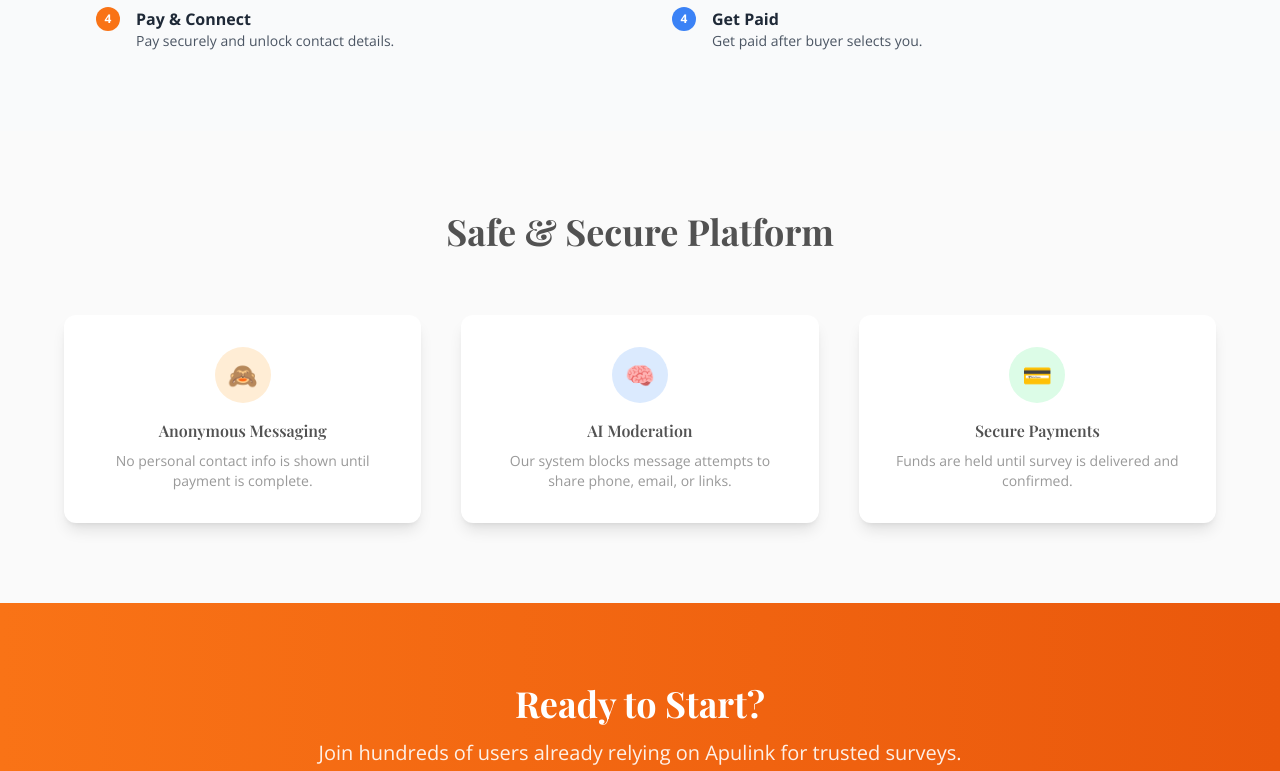
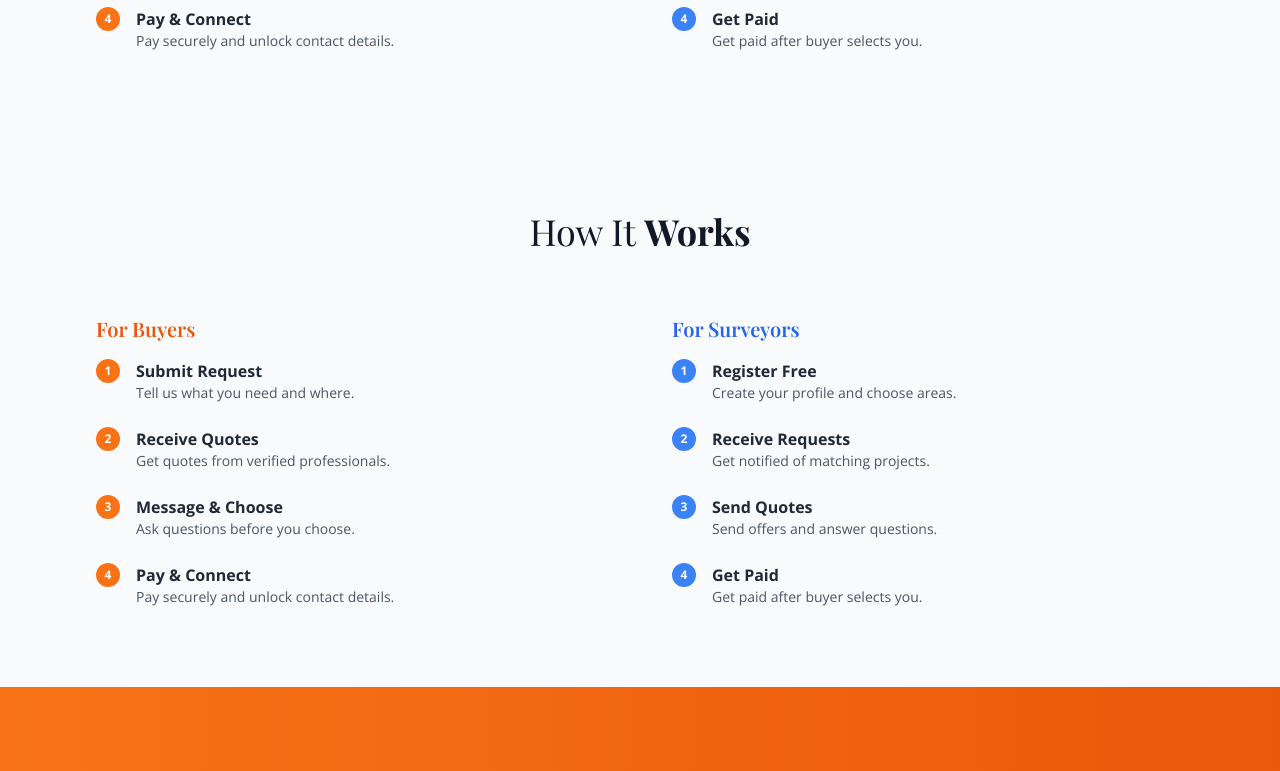
Before and after one commit to Geppix140269/PropertyProsDB, a Next.js app: page / in a window 1280 px wide. Shown: the part 1520-2291 px from the top of the page. Built offline with nearby package versions, Linux system fonts and the light colour scheme; a web font is replaced by a local one.

Commit message:
Update SecurityFeatures.tsx

```diff
--- a/app/components/home/SecurityFeatures.tsx
+++ b/app/components/home/SecurityFeatures.tsx
@@ -1,63 +1,93 @@
-// components/home/SecurityFeatures.tsx
+// components/home/HowItWorks.tsx
 'use client'
 
-import { useLanguage } from '@/app/providers/language-provider'
+import { motion } from 'framer-motion'
 
-export default function SecurityFeatures() {
-  const { t } = useLanguage()
-
-  const features = [
-    {
-      icon: '🙈',
-      title: t('Anonymous Messaging', 'Messaggistica Anonima'),
-      desc: t(
-        'No personal contact info is shown until payment is complete.',
-        'Nessun contatto viene mostrato fino al pagamento.'
-      ),
-      color: 'bg-orange-100 text-orange-600'
-    },
-    {
-      icon: '🧠',
-      title: t('AI Moderation', 'Moderazione Automatica'),
-      desc: t(
-        'Our system blocks message attempts to share phone, email, or links.',
-        'Blocchiamo messaggi con numeri, email o link prima del pagamento.'
-      ),
-      color: 'bg-blue-100 text-blue-600'
-    },
-    {
-      icon: '💳',
-      title: t('Secure Payments', 'Pagamenti Sicuri'),
-      desc: t(
-        'Funds are held until survey is delivered and confirmed.',
-        'Il pagamento viene trattenuto fino alla conferma del servizio.'
-      ),
-      color: 'bg-green-100 text-green-600'
-    }
-  ]
+export default function HowItWorks() {
+  const steps = {
+    buyer: [
+      'Submit Request',
+      'Receive Quotes',
+      'Message & Choose',
+      'Pay & Connect',
+    ],
+    surveyor: [
+      'Register Free',
+      'Receive Requests',
+      'Send Quotes',
+      'Get Paid',
+    ],
+  }
 
   return (
-    <section className="bg-stone-50 py-20 px-6">
+    <section className="bg-gray-50 py-20 px-6 sm:px-12 lg:px-24">
       <div className="max-w-6xl mx-auto">
-        <h2 className="text-4xl font-bold text-center text-stone-800 mb-16">
-          {t('Safe & Secure Platform', 'Piattaforma Sicura')}
+        <h2 className="text-center text-3xl sm:text-4xl font-light text-gray-900 mb-16">
+          How It <strong className="font-bold">Works</strong>
         </h2>
 
-        <div className="grid md:grid-cols-3 gap-10">
-          {features.map((f, idx) => (
-            <div
-              key={idx}
-              className="bg-white rounded-xl p-8 shadow-lg text-center flex flex-col items-center"
-            >
-              <div
-                className={`w-14 h-14 ${f.color} rounded-full text-2xl flex items-center justify-center mb-4`}
-              >
-                {f.icon}
-              </div>
-              <h3 className="font-semibold text-stone-800 mb-2">{f.title}</h3>
-              <p className="text-stone-600 text-sm">{f.desc}</p>
-            </div>
-          ))}
+        <div className="grid md:grid-cols-2 gap-16">
+          <div>
+            <h3 className="text-xl font-semibold text-orange-600 mb-4">
+              For Buyers
+            </h3>
+            <ol className="space-y-6">
+              {steps.buyer.map((step, i) => (
+                <motion.li
+                  key={i}
+                  initial={{ opacity: 0, y: 30 }}
+                  whileInView={{ opacity: 1, y: 0 }}
+                  transition={{ delay: i * 0.2, duration: 0.6 }}
+                  viewport={{ once: true }}
+                  className="relative pl-10 text-gray-800"
+                >
+                  <span className="absolute left-0 top-0 w-6 h-6 rounded-full bg-orange-500 text-white text-xs flex items-center justify-center font-bold">
+                    {i + 1}
+                  </span>
+                  <strong>{step}</strong>
+                  <p className="text-sm text-gray-600">
+                    {[
+                      'Tell us what you need and where.',
+                      'Get quotes from verified professionals.',
+                      'Ask questions before you choose.',
+                      'Pay securely and unlock contact details.',
+                    ][i]}
+                  </p>
+                </motion.li>
+              ))}
+            </ol>
+          </div>
+
+          <div>
+            <h3 className="text-xl font-semibold text-blue-600 mb-4">
+              For Surveyors
+            </h3>
+            <ol className="space-y-6">
+              {steps.surveyor.map((step, i) => (
+                <motion.li
+                  key={i}
+                  initial={{ opacity: 0, y: 30 }}
+                  whileInView={{ opacity: 1, y: 0 }}
+                  transition={{ delay: i * 0.2, duration: 0.6 }}
+                  viewport={{ once: true }}
+                  className="relative pl-10 text-gray-800"
+                >
+                  <span className="absolute left-0 top-0 w-6 h-6 rounded-full bg-blue-500 text-white text-xs flex items-center justify-center font-bold">
+                    {i + 1}
+                  </span>
+                  <strong>{step}</strong>
+                  <p className="text-sm text-gray-600">
+                    {[
+                      'Create your profile and choose areas.',
+                      'Get notified of matching projects.',
+                      'Send offers and answer questions.',
+                      'Get paid after buyer selects you.',
+                    ][i]}
+                  </p>
+                </motion.li>
+              ))}
+            </ol>
+          </div>
         </div>
       </div>
     </section>
```
